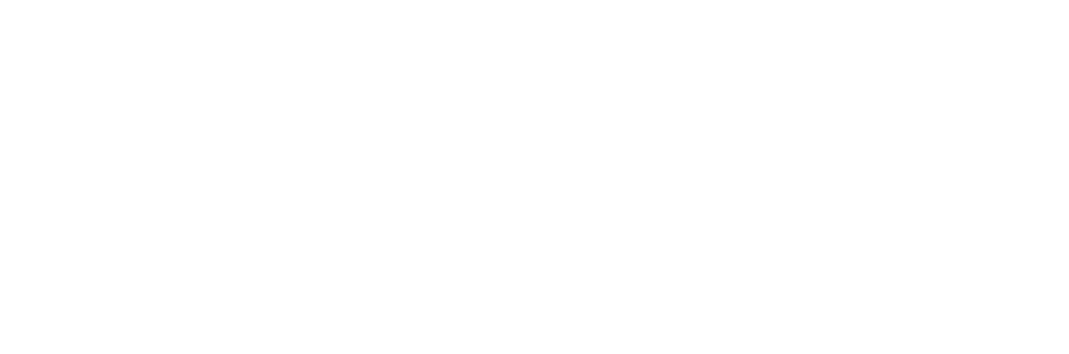
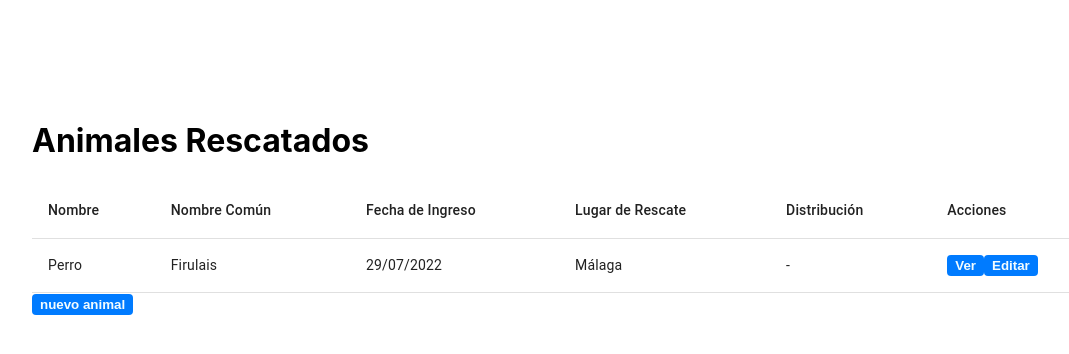
Before and after one commit to akurey/animal-rescue-web, a React (Create React App) app: page /rescues in a window 1280 px wide. Before the commit this address had no page. Shown: the top 354 px of the page, without its empty margins (68-1137 px from the left). Built offline with nearby package versions, Linux system fonts and the light colour scheme.

Commit message:
Adding rescues table page

```diff
--- a/package.json
+++ b/package.json
@@ -3,6 +3,11 @@
   "version": "0.1.0",
   "private": true,
   "dependencies": {
+    "@emotion/react": "^11.9.3",
+    "@emotion/styled": "^11.9.3",
+    "@material-ui/core": "^4.12.4",
+    "@mui/icons-material": "^5.8.4",
+    "@mui/material": "^5.9.2",
     "@testing-library/jest-dom": "^5.16.2",
     "@testing-library/react": "^12.1.4",
     "@testing-library/user-event": "^13.5.0",
@@ -10,6 +15,7 @@
     "react-dom": "^17.0.2",
     "react-router-dom": "^6.2.2",
     "react-scripts": "5.0.0",
+    "reactstrap": "^9.1.2",
     "sass": "^1.49.9",
     "validator": "^13.7.0",
     "web-vitals": "^2.1.4"
--- a/src/app.routing.tsx
+++ b/src/app.routing.tsx
@@ -1,11 +1,13 @@
 import React from "react";
 import { BrowserRouter, Routes, Route } from "react-router-dom";
 import Home from "./components/pages/home";
+import Rescues from "./components/pages/rescues";
 
 const routes = () => (
   <BrowserRouter>
     <Routes>
       <Route path="/" element={<Home />} />
+      <Route path="/rescues" element={<Rescues />} />
     </Routes>
   </BrowserRouter>
 );
--- /dev/null
+++ b/src/components/molecules/table/index.tsx
@@ -0,0 +1,52 @@
+import React from "react";
+import Table from "@material-ui/core/Table";
+import TableBody from "@material-ui/core/TableBody";
+import TableCell from "@material-ui/core/TableCell";
+import TableHead from "@material-ui/core/TableHead";
+import TableRow from "@material-ui/core/TableRow";
+import "./styles.scss";
+import Button from "../../atoms/button";
+
+interface TableProps extends React.HTMLAttributes<HTMLInputElement> {
+  items?: any[];
+}
+
+function TableComponent({ items }: TableProps) {
+  return (
+    <Table>
+      <TableHead>
+        <TableRow>
+          <TableCell align="left">Nombre</TableCell>
+          <TableCell align="left">Nombre Común</TableCell>
+          <TableCell align="left">Fecha de Ingreso</TableCell>
+          <TableCell align="left">Lugar de Rescate</TableCell>
+          <TableCell align="left">Distribución</TableCell>
+          <TableCell align="left">Acciones</TableCell>
+        </TableRow>
+      </TableHead>
+      <TableBody>
+        {items?.map((row: any) => (
+          <TableRow key={row.id}>
+            <TableCell component="th" scope="row">
+              {row.name}
+            </TableCell>
+            <TableCell align="left">{row.comunName}</TableCell>
+            <TableCell align="left">{row.date}</TableCell>
+            <TableCell align="left">{row.place}</TableCell>
+            <TableCell align="left">{row.distribution}</TableCell>
+            <TableCell align="left">
+              <Button onClick={() => {}} className="btn--link">
+                Ver
+              </Button>
+              <Button onClick={() => {}} className="btn--link">
+                Editar
+              </Button>
+            </TableCell>
+          </TableRow>
+        ))}
+      </TableBody>
+    </Table>
+  );
+}
+
+export default TableComponent;
--- /dev/null
+++ b/src/components/pages/rescues/index.tsx
@@ -0,0 +1,30 @@
+import React from "react";
+import Button from "../../atoms/button";
+import Table from "../../molecules/table";
+import "./styles.scss";
+
+function RescuesComponente() {
+  return (
+    <>
+      <h1>Animales Rescatados</h1>
+      <Table
+        // TODO: update real data
+        items={[
+          {
+            id: "1",
+            name: "Perro",
+            comunName: "Firulais",
+            date: "29/07/2022",
+            place: "Málaga",
+            distribution: "-",
+          },
+        ]}
+      />
+      <Button onClick={() => {}} buttonStyle="rescues--button">
+        nuevo animal
+      </Button>
+    </>
+  );
+}
+
+export default RescuesComponente;
--- /dev/null
+++ b/src/components/pages/rescues/styles.scss
@@ -0,0 +1,3 @@
+.rescues--button {
+  margin-left: auto;
+}
```
Also changed, not shown: src/components/molecules/table/styles.scss (added), 1 other file (tests, documents, lock files or other folders).
